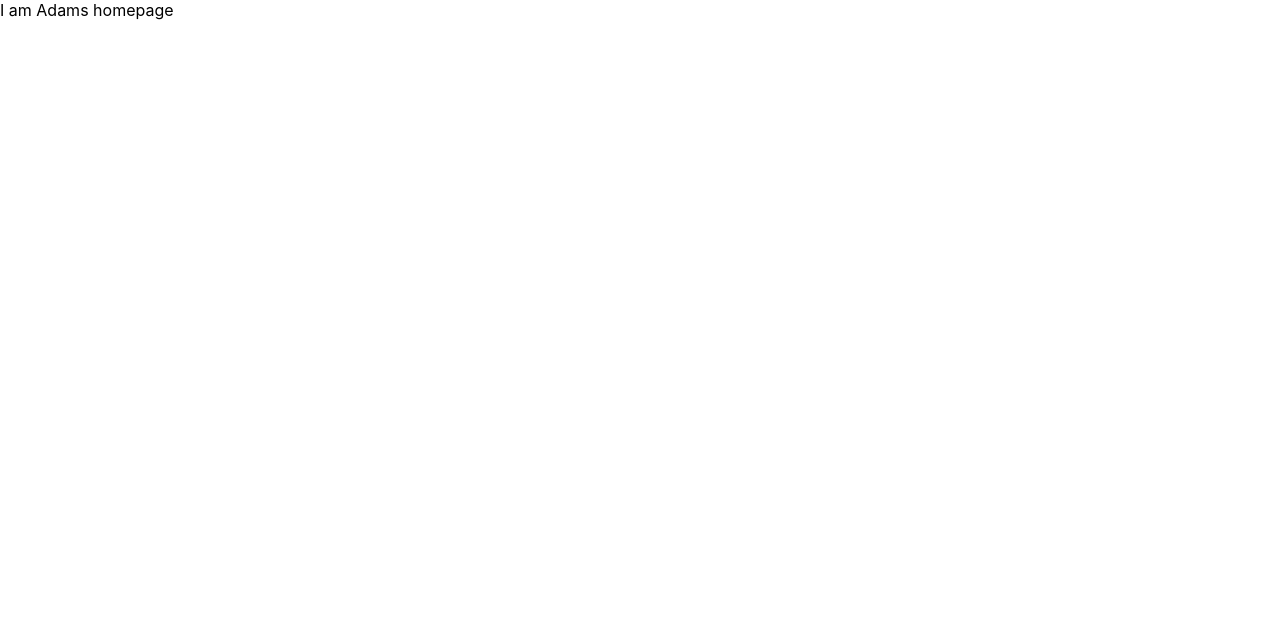
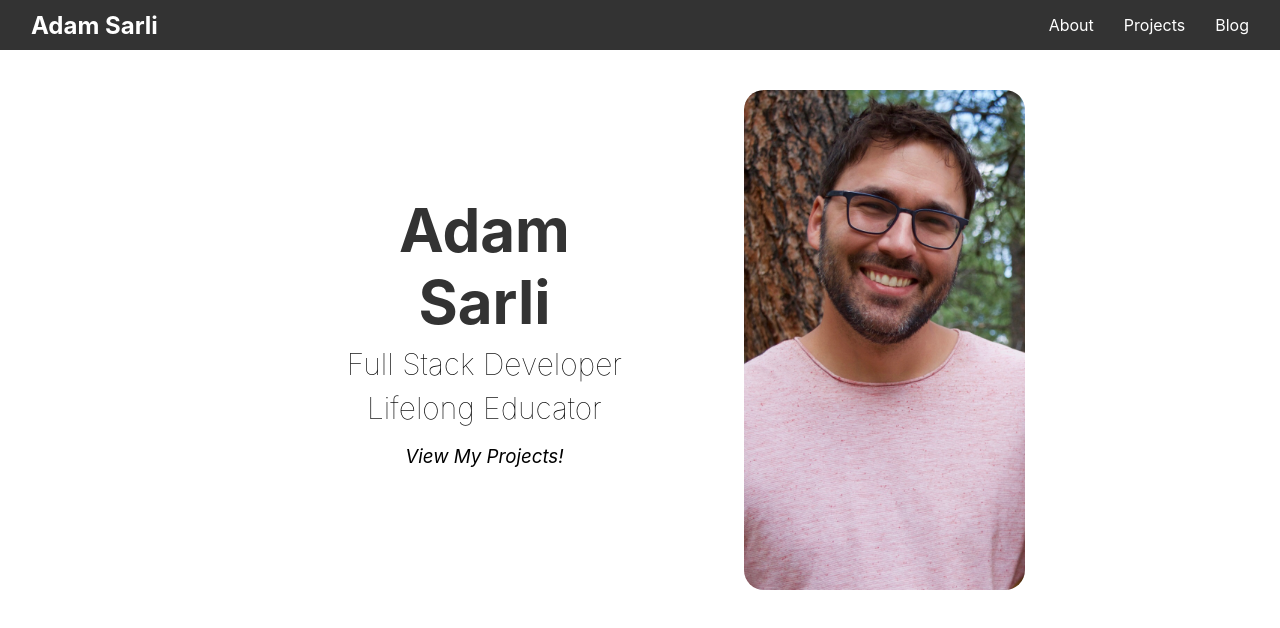
Before and after one commit to mathycoder/my-portfolio-next, a Next.js app: page / in a window 1280 px wide. Shown: the top 628 px of the page. Built offline with nearby package versions, Linux system fonts and the light colour scheme.

Commit message:
updated homepage

```diff
--- /dev/null
+++ b/components/navbar/Navbar.jsx
@@ -0,0 +1,21 @@
+import styles from './Navbar.module.css'
+import Link from 'next/link';
+
+const NavBar = () => {
+    return (
+        <div className={styles.navbar}>
+            <span className={styles.adamTitle}>
+                <Link href='/'>Adam Sarli</Link>
+            </span>
+            <span className={styles.marginLeft}>
+                <Link href='/about'>About</Link>
+            </span>
+            <Link href='/projects'>Projects</Link>
+            <span className={styles.blogLink}>
+                <Link href='/blog'>Blog</Link>
+            </span>
+        </div>
+    )
+}
+
+export default NavBar
--- /dev/null
+++ b/components/navbar/Navbar.module.css
@@ -0,0 +1,39 @@
+/* body {
+    background-color: #DDD;
+} */
+
+.navbar {
+    background-color: #333;
+    color: white;
+    height: 50px;
+    display: flex;
+    align-items: center;
+    padding: 0 16px;
+}
+
+.navbar a:hover {
+    color: gray;
+}
+
+.navbar a {
+    margin: 5px 15px;
+}
+
+.adamTitle {
+    font-size: 24px;
+    font-weight: bold;
+}
+
+.marginLeft {
+    margin-left: auto;
+    color: blue;
+}
+
+.navbar a {
+    text-decoration: none;
+    color: white;
+}
+
+.blogLink {
+    /* margin-right: 40px; */
+}
--- a/pages/_app.js
+++ b/pages/_app.js
@@ -1,7 +1,13 @@
 import '../styles/globals.css'
+import Navbar from '../components/navbar/Navbar'
 
 function MyApp({ Component, pageProps }) {
-  return <Component {...pageProps} />
+    return (
+        <div>
+            <Navbar />
+            <Component {...pageProps} />
+        </div>
+    )
 }
 
 export default MyApp
--- a/pages/index.js
+++ b/pages/index.js
@@ -1,11 +1,28 @@
 import Head from 'next/head'
 import Image from 'next/image'
 import styles from '../styles/Home.module.css'
+import Link from 'next/link'
+import AdamProfilePic from '../assets/img/homepage-pic2.png'
 
 const Home = () => {
     return (
-        <div>
-            I am Adams homepage
+        <div className={styles.homePage}>
+            <div className={styles.leftWrapper}>
+                <h1 className={styles.heading1Style}>Adam Sarli</h1>
+                <h2 className={styles.heading2Style}>Full Stack Developer</h2>
+                <h2 className={styles.heading2Style}>Lifelong Educator</h2>
+                <h3 className={styles.heading3Style}>
+                    <Link className={styles.linkStyle} href="/projects">
+                        View My Projects!
+                    </Link>
+                </h3>
+            </div>
+            <Image
+                alt="Adam profile pic"
+                src={AdamProfilePic}
+                className={styles.imageStyle}
+            />
+            {/* <img src="/images/homepage-pic2.png" alt="Adam hiking"/> */}
         </div>
     )
 }
--- a/styles/Home.module.css
+++ b/styles/Home.module.css
@@ -1,129 +1,46 @@
-.container {
-  padding: 0 2rem;
+.homePage {
+    display: flex;
+    flex-wrap: wrap;
+    margin: 20px;
+    align-items: center;
+    justify-content: center;
+    max-width: 800px;
+    margin: 40px auto;
 }
 
-.main {
-  min-height: 100vh;
-  padding: 4rem 0;
-  flex: 1;
-  display: flex;
-  flex-direction: column;
-  justify-content: center;
-  align-items: center;
+.leftWrapper {
+    flex: 1;
+    text-align: center;
 }
 
-.footer {
-  display: flex;
-  flex: 1;
-  padding: 2rem 0;
-  border-top: 1px solid #eaeaea;
-  justify-content: center;
-  align-items: center;
+.heading1Style {
+    color: #333;
+    font-size: 60px;
+    width: 300px;
+    margin: 0 auto;
+    margin-bottom: 0px;
 }
 
-.footer a {
-  display: flex;
-  justify-content: center;
-  align-items: center;
-  flex-grow: 1;
+.heading2Style {
+    font-size: 30px;
+    width: 350px;
+    margin: 8px auto;
+    font-weight: lighter;
 }
 
-.title a {
-  color: #0070f3;
-  text-decoration: none;
+.heading3Style {
+    font-weight: normal;
+    font-style: italic;
 }
 
-.title a:hover,
-.title a:focus,
-.title a:active {
-  text-decoration: underline;
+.linkStyle {
+    text-decoration: none;
+    color: black;
 }
 
-.title {
-  margin: 0;
-  line-height: 1.15;
-  font-size: 4rem;
+.imageStyle {
+    height: 500px;
+    width: auto;
+    border-radius: 20px;
+    margin: 0 15px;
 }
-
-.title,
-.description {
-  text-align: center;
-}
-
-.description {
-  margin: 4rem 0;
-  line-height: 1.5;
-  font-size: 1.5rem;
-}
-
-.code {
-  background: #fafafa;
-  border-radius: 5px;
-  padding: 0.75rem;
-  font-size: 1.1rem;
-  font-family: Menlo, Monaco, Lucida Console, Liberation Mono, DejaVu Sans Mono,
-    Bitstream Vera Sans Mono, Courier New, monospace;
-}
-
-.grid {
-  display: flex;
-  align-items: center;
-  justify-content: center;
-  flex-wrap: wrap;
-  max-width: 800px;
-}
-
-.card {
-  margin: 1rem;
-  padding: 1.5rem;
-  text-align: left;
-  color: inherit;
-  text-decoration: none;
-  border: 1px solid #eaeaea;
-  border-radius: 10px;
-  transition: color 0.15s ease, border-color 0.15s ease;
-  max-width: 300px;
-}
-
-.card:hover,
-.card:focus,
-.card:active {
-  color: #0070f3;
-  border-color: #0070f3;
-}
-
-.card h2 {
-  margin: 0 0 1rem 0;
-  font-size: 1.5rem;
-}
-
-.card p {
-  margin: 0;
-  font-size: 1.25rem;
-  line-height: 1.5;
-}
-
-.logo {
-  height: 1em;
-  margin-left: 0.5rem;
-}
-
-@media (max-width: 600px) {
-  .grid {
-    width: 100%;
-    flex-direction: column;
-  }
-}
-
-@media (prefers-color-scheme: dark) {
-  .card,
-  .footer {
-    border-color: #222;
-  }
-  .code {
-    background: #111;
-  }
-  .logo img {
-    filter: invert(1);
-  }
-}
```
Also changed, not shown: assets/img/homepage-pic2.png (added), 1 other file (tests, documents, lock files or other folders).
